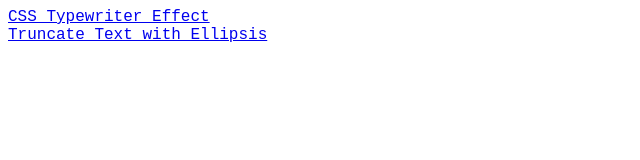
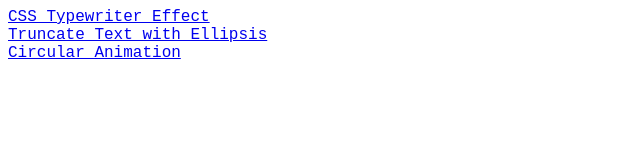
Before and after one commit to kevinrodriguezmorales/css-animations, a plain HTML site: page index.html in a window 1280 px wide. Shown: the whole page, without its empty margins (0-640 px from the left). Drawn offline with Linux system fonts and the light colour scheme.

Commit message:
feat(animation): add circular css animation

```diff
--- /dev/null
+++ b/assets/styles/circular-animation.css
@@ -0,0 +1,54 @@
+html {
+  /* filter: invert(1); */
+  color-scheme: dark;
+}
+
+.wrapper {
+  text-align: center;
+  margin: 0 auto;
+  width: max-content;
+}
+
+.button-list {
+  display: flex;
+}
+
+a {
+  position: relative;
+  display: flex;
+  justify-content: center;
+  align-items: center;
+  width: 4rem;
+  aspect-ratio: 1;
+  font-size: 1.5rem;
+  color: #7a7a7a;
+  background-color: #373737;
+  border-radius: 50%;
+  margin: 0 1rem;
+  transition: color 0.5s ease-in-out;
+}
+
+a::after {
+  position: absolute;
+  z-index: -1;
+  content: '';
+  inset: -3px;
+  border-radius: inherit;
+  background: conic-gradient(greenyellow var(--fill), transparent var(--fill));
+  transition: --fill 0.6s ease-in-out;
+}
+
+@property --fill {
+  syntax: '<percentage>';
+  inherits: true;
+  initial-value: 0%;
+}
+
+a:hover {
+  color: greenyellow;
+  --fill: 100%;
+}
+
+a:first-child:hover {
+  --fill: 70%;
+}
--- a/index.html
+++ b/index.html
@@ -10,5 +10,6 @@
 <body>
   <a href="./layouts/typewriter-effect.html">CSS Typewriter Effect</a><br>
   <a href="./layouts/truncate-text.html">Truncate Text with Ellipsis</a><br>
+  <a href="./layouts/circular-animation.html">Circular Animation</a><br>
 </body>
 </html>
```
Also changed, not shown: layouts/circular-animation.html (added, +20 -0 lines).
